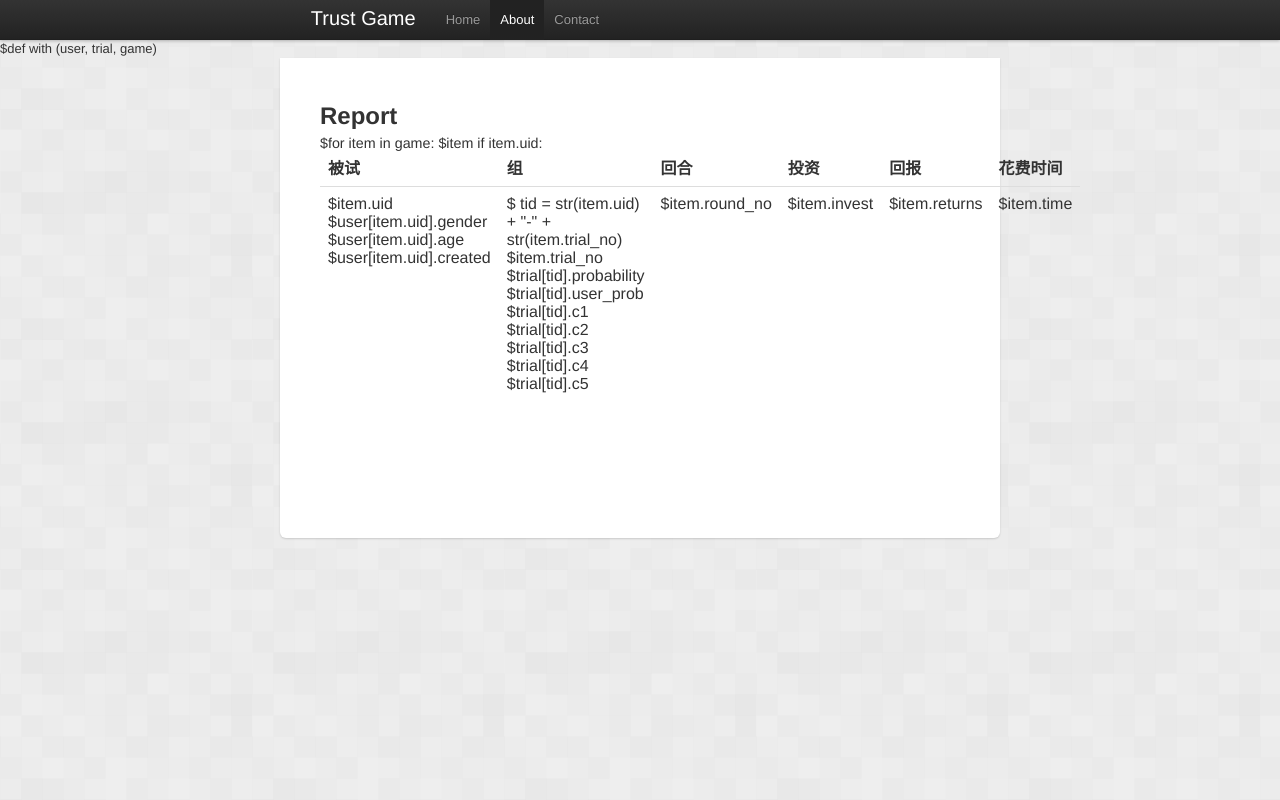
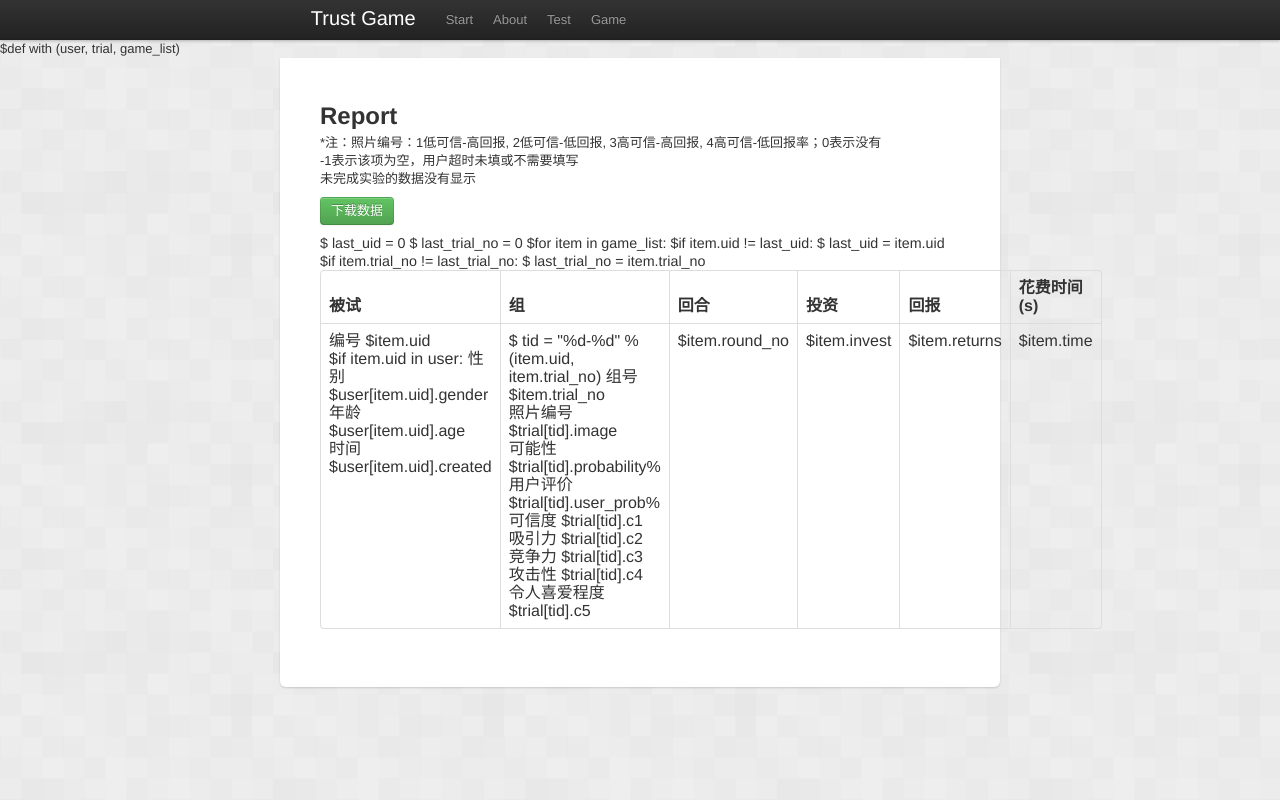
Before and after one commit to irachex/TrustGame, a Python web app: template templates/report.html in a window 1280 px wide. Run offline with Jinja, Linux system fonts and the light colour scheme; the template is opened without the code that fills it, so the values that code supplies are empty.

Commit message:
report download

```diff
--- a/templates/report.html
+++ b/templates/report.html
@@ -1,4 +1,4 @@
-$def with (user, trial, game)
+$def with (user, trial, game_list)
 <!doctype html>
 <html>
 <head>
@@ -19,9 +19,10 @@
           <a class="brand" href="#">Trust Game</a>
           <div class="nav-collapse">
             <ul class="nav">
-              <li><a href="#">Home</a></li>
-              <li class="active"><a href="#about">About</a></li>
-              <li><a href="#contact">Contact</a></li>
+              <li><a href="/">Start</a></li>
+              <li><a href="/about">About</a></li>
+              <li><a href="/test">Test</a></li>
+              <li><a href="/game">Game</a></li>
             </ul>
           </div><!--/.nav-collapse -->
         </div>
@@ -31,7 +32,15 @@
     <div id="wrapper" class="container">
         <div class="content" style="font-size: 1.1em;">
             <h2>Report</h2>
-            <table class="table">
+            <p>
+            *注：照片编号：1低可信-高回报, 2低可信-低回报, 3高可信-高回报, 4高可信-低回报率；0表示没有<br/>
+            -1表示该项为空，用户超时未填或不需要填写<br/>
+            未完成实验的数据没有显示
+            </p>
+            <p>
+                <a class="btn btn-success" href="/report/download">下载数据</a>
+            </p>
+            <table class="table table-bordered">
                 <thead>
                     <tr>
                         <th>被试</th>
@@ -39,7 +48,7 @@
                         <th>回合</th>
                         <th>投资</th>
                         <th>回报</th>
-                        <th>花费时间</th>
+                        <th>花费时间(s)</th>
                        <!-- <th>用户评价</th>
                         <th>可信度</th>
                         <th>吸引力</th>
@@ -49,26 +58,32 @@
                     </tr>
                 </thead>
                 <tbody>
-                $for item in game:
-                    $item
-                    if item.uid:
+                $ last_uid = 0
+                $ last_trial_no = 0
+                $for item in game_list:
                     <tr>
+                    $if item.uid != last_uid:
+                        $ last_uid = item.uid
                         <td rowspan="90">
-                            $item.uid<br/>
-                            $user[item.uid].gender<br/>
-                            $user[item.uid].age<br/>
-                            $user[item.uid].created
+                            编号 $item.uid<br/>
+                            $if item.uid in user:
+                                性别 $user[item.uid].gender<br/>
+                                年龄 $user[item.uid].age<br/>
+                                时间 $user[item.uid].created
                         </td>
+                    $if item.trial_no != last_trial_no:
+                        $ last_trial_no = item.trial_no
                         <td rowspan="15">
-                            $ tid = str(item.uid) + "-" + str(item.trial_no)
-                            $item.trial_no<br/>
-                            $trial[tid].probability<br/>
-                            $trial[tid].user_prob<br/>
-                            $trial[tid].c1<br/>
-                            $trial[tid].c2<br/>
-                            $trial[tid].c3<br/>
-                            $trial[tid].c4<br/>
-                            $trial[tid].c5
+                            $ tid = "%d-%d" % (item.uid, item.trial_no)
+                            组号 $item.trial_no<br/>
+                            照片编号 $trial[tid].image<br/>
+                            可能性 $trial[tid].probability%<br/>
+                            用户评价 $trial[tid].user_prob%<br/>
+                            可信度 $trial[tid].c1<br/>
+                            吸引力 $trial[tid].c2<br/>
+                            竞争力 $trial[tid].c3<br/>
+                            攻击性 $trial[tid].c4<br/>
+                            令人喜爱程度 $trial[tid].c5
                         </td>
                     <td>$item.round_no</td>
                     <td>$item.invest</td>
```
Also changed, not shown: app.py (+14 -10 lines), static/js/app.js (+5 -3 lines). Lines whose indentation alone changed are shown as unchanged.
